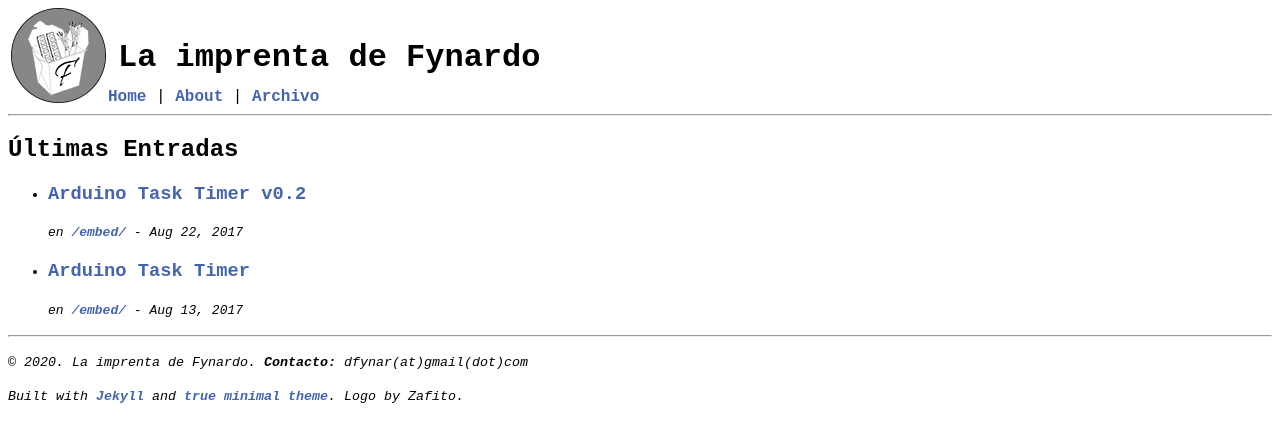
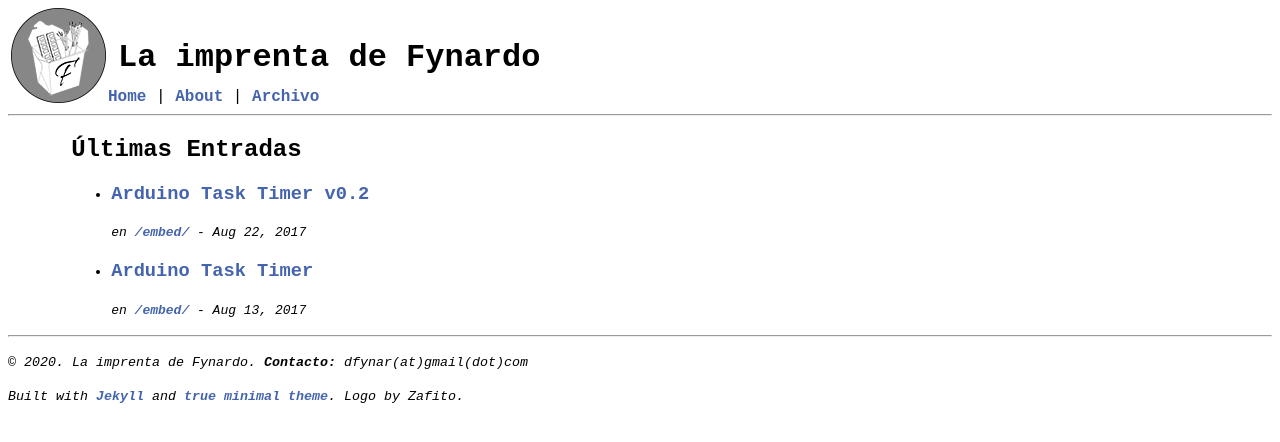
Before and after one commit to Fynardo/Fynardo.github.io, a Jekyll site: the page built from index.md, in a window 1280 px wide. Shown: the top 442 px of the page. Built offline with Jekyll 4.4.1, drawn with Linux system fonts in a browser that asks for light colours.

Commit message:
added margins to content and post images

```diff
--- a/_layouts/default.html
+++ b/_layouts/default.html
@@ -23,7 +23,9 @@
 <body>
     {% include header.html %}
 
-    {{ content }}
+    <div id="content">
+        {{ content }}
+    </div>
 <hr>
 
 <p><small> <i> &copy; {{ site.time | date: '%Y' }}. La imprenta de Fynardo. <span class="bold">Contacto:</span> dfynar(at)gmail(dot)com </small></p>
--- a/assets/css/style.css
+++ b/assets/css/style.css
@@ -13,6 +13,11 @@ header h1 {
     position: relative;
 }
 
+#content {
+    padding-left:5%;
+    padding-right:5%;
+}
+
 a {
     color: #4464AD;
     font-weight: bold;
@@ -22,6 +27,13 @@ a {
 a:hover {
     text-decoration:underline;
 }
+
+.post-content-image {
+    width: 80vw;
+    display: block;
+    margin: 0 auto;
+}
+
 
 .post-meta {
     font-style: italic;
```
Also changed, not shown: _posts/2017-08-13-arduino-task-timer.md (+1 -1 lines).
